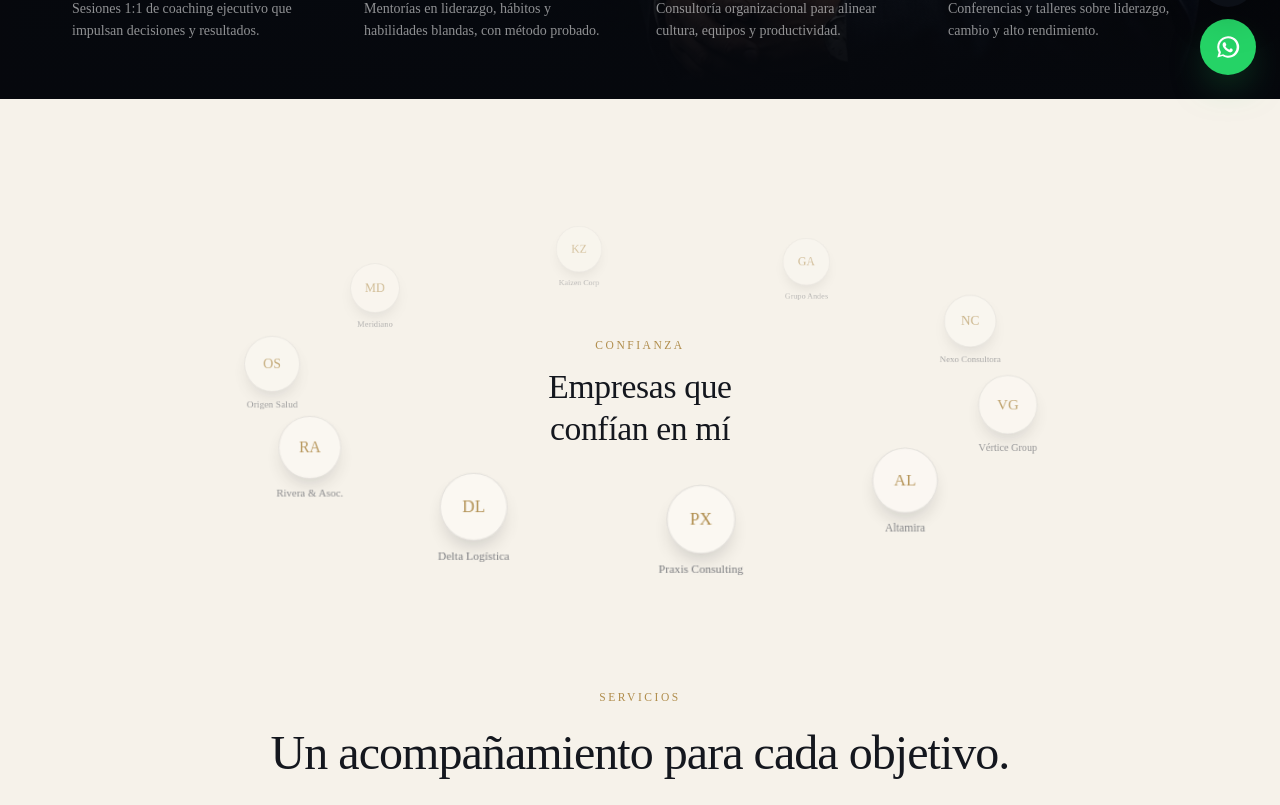
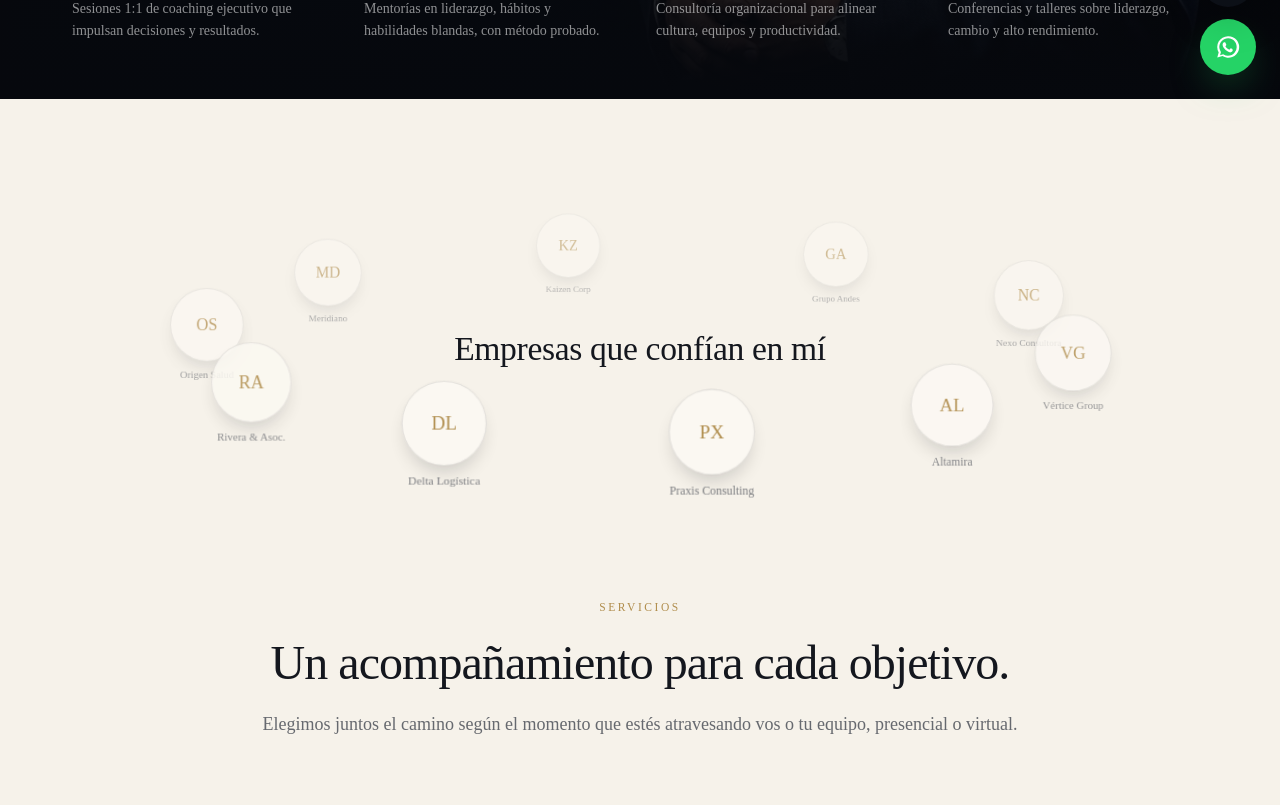
Before and after one commit to ProgWBVSG/Roberto-Corvalan, a Next.js app: page / in a window 1280 px wide. Shown: the part 701-1506 px from the top of the page. Built offline with nearby package versions, Linux system fonts and the light colour scheme.

Commit message:
Actualización en la parte de empresas que confían en mi

```diff
--- a/components/CompanyOrbit.tsx
+++ b/components/CompanyOrbit.tsx
@@ -21,6 +21,8 @@ export default function CompanyOrbit() {
   const itemsRef = useRef<Array<HTMLDivElement | null>>([]);
   const angle = useRef(0);
   const paused = useRef(false);
+  const hovered = useRef<number | null>(null);
+  const hoverAmt = useRef<number[]>(companies.map(() => 0));
   const [ready, setReady] = useState(false);
 
   useEffect(() => {
@@ -31,12 +33,12 @@ export default function CompanyOrbit() {
     let raf = 0;
     let last = performance.now();
 
-    const place = () => {
+    const place = (dt: number) => {
       const w = wrap.clientWidth;
       const h = wrap.clientHeight;
-      const pad = w < 640 ? 52 : 76;
+      const pad = w < 640 ? 46 : 74;
       const rx = Math.max(w / 2 - pad, 40);
-      const ry = Math.max(h / 2 - pad, 30);
+      const ry = Math.max(h / 2 - pad, 28);
 
       itemsRef.current.forEach((node, i) => {
         if (!node) return;
@@ -45,26 +47,32 @@ export default function CompanyOrbit() {
         const y = Math.sin(t) * ry;
         // depth: 0 = atrás (arriba), 1 = adelante (abajo)
         const depth = (Math.sin(t) + 1) / 2;
-        const scale = 0.72 + depth * 0.36;
+
+        // hover suavizado
+        const target = hovered.current === i ? 1 : 0;
+        hoverAmt.current[i] += (target - hoverAmt.current[i]) * Math.min(1, dt * 12);
+        const hv = hoverAmt.current[i];
+
+        const scale = (0.8 + depth * 0.28) * (1 + hv * 0.32);
         node.style.transform = `translate(-50%, -50%) translate(${x}px, ${y}px) scale(${scale})`;
-        node.style.opacity = String(0.45 + depth * 0.55);
-        node.style.zIndex = String(Math.round(depth * 10));
+        node.style.opacity = String(Math.min(1, 0.5 + depth * 0.5 + hv * 0.5));
+        node.style.zIndex = String(Math.round(depth * 10) + (hv > 0.05 ? 30 : 0));
       });
     };
 
     const loop = (now: number) => {
-      const dt = (now - last) / 1000;
+      const dt = Math.min((now - last) / 1000, 0.05);
       last = now;
       if (!paused.current) angle.current -= dt * 0.16;
-      place();
+      place(dt);
       raf = requestAnimationFrame(loop);
     };
 
-    place();
+    place(0);
     setReady(true);
     if (!reduce) raf = requestAnimationFrame(loop);
 
-    const ro = new ResizeObserver(place);
+    const ro = new ResizeObserver(() => place(0));
     ro.observe(wrap);
 
     return () => {
@@ -77,15 +85,17 @@ export default function CompanyOrbit() {
     <div
       ref={wrapRef}
       onMouseEnter={() => (paused.current = true)}
-      onMouseLeave={() => (paused.current = false)}
-      className={`relative mx-auto h-[360px] w-full max-w-4xl sm:h-[430px] transition-opacity duration-700 ${
+      onMouseLeave={() => {
+        paused.current = false;
+        hovered.current = null;
+      }}
+      className={`relative mx-auto h-[300px] w-full max-w-5xl sm:h-[340px] transition-opacity duration-700 ${
         ready ? "opacity-100" : "opacity-0"
       }`}
     >
       {/* Texto central */}
-      <div className="pointer-events-none absolute left-1/2 top-1/2 z-20 w-[14rem] -translate-x-1/2 -translate-y-1/2 text-center sm:w-80">
-        <p className="eyebrow mb-3">Confianza</p>
-        <h2 className="font-display text-2xl leading-tight tracking-[-0.01em] text-balance sm:text-[2.1rem]">
+      <div className="pointer-events-none absolute left-1/2 top-1/2 z-20 w-[11rem] -translate-x-1/2 -translate-y-1/2 text-center sm:w-auto">
+        <h2 className="font-display text-xl leading-tight tracking-[-0.01em] sm:whitespace-nowrap sm:text-[2.1rem]">
           Empresas que confían en mí
         </h2>
       </div>
@@ -97,13 +107,15 @@ export default function CompanyOrbit() {
           ref={(el) => {
             itemsRef.current[i] = el;
           }}
-          className="absolute left-1/2 top-1/2 flex w-20 flex-col items-center gap-2 sm:w-24"
+          onMouseEnter={() => (hovered.current = i)}
+          onMouseLeave={() => (hovered.current = null)}
+          className="absolute left-1/2 top-1/2 flex w-16 cursor-pointer flex-col items-center gap-2 sm:w-24"
           style={{ willChange: "transform, opacity" }}
         >
-          <div className="flex h-12 w-12 items-center justify-center rounded-full border border-[color:var(--line)] bg-paper font-display text-sm text-gold shadow-[0_10px_24px_-10px_rgba(20,23,30,0.3)] sm:h-16 sm:w-16 sm:text-base">
+          <div className="flex h-11 w-11 items-center justify-center rounded-full border border-[color:var(--line)] bg-paper font-display text-xs text-gold shadow-[0_10px_24px_-10px_rgba(20,23,30,0.3)] sm:h-20 sm:w-20 sm:text-lg">
             {c.logo}
           </div>
-          <span className="text-center text-[10px] leading-tight text-ink-2/60 sm:text-[11px]">
+          <span className="text-center text-[9px] leading-tight text-ink-2/60 sm:text-[11px]">
             {c.name}
           </span>
         </div>
```
